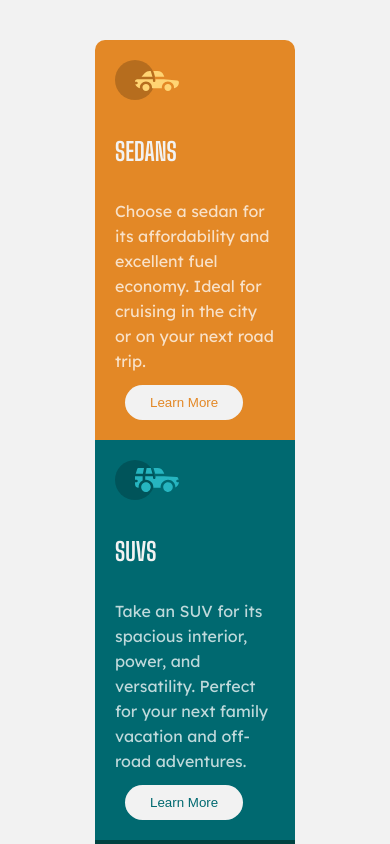
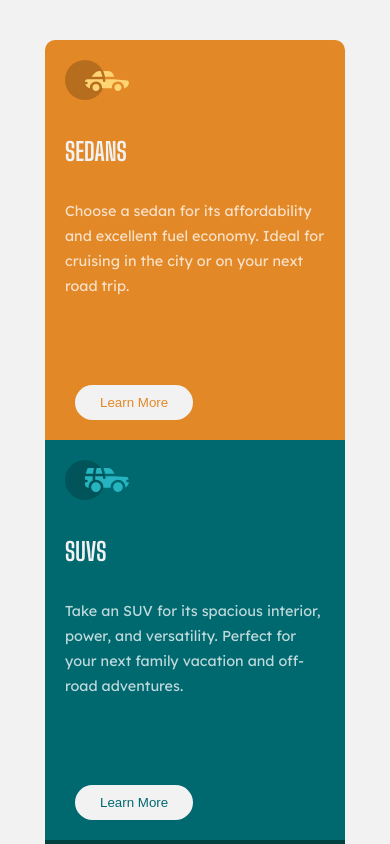
Before and after one commit to abdullah43577/3-column-card-component, a plain HTML site: page index.html in a window 390 px wide. Shown: the top 844 px of the page. Drawn offline with Linux system fonts and the light colour scheme.

Commit message:
change some codes for mobile

```diff
--- a/styles.css
+++ b/styles.css
@@ -133,7 +133,7 @@ footer {
   .suvs,
   .luxury {
     height: 400px;
-    width: 200px;
+    max-width: 100%;
     padding: 20px;
   }
 
@@ -166,4 +166,12 @@ footer {
   button {
     padding: 10px 25px;
   }
+
+  .suvs p,
+  .sedans p,
+  .luxury p {
+    font-size: 0.9rem;
+    color: hsla(0, 0%, 100%, 0.75);
+    line-height: 25px;
+  }
 }
```
